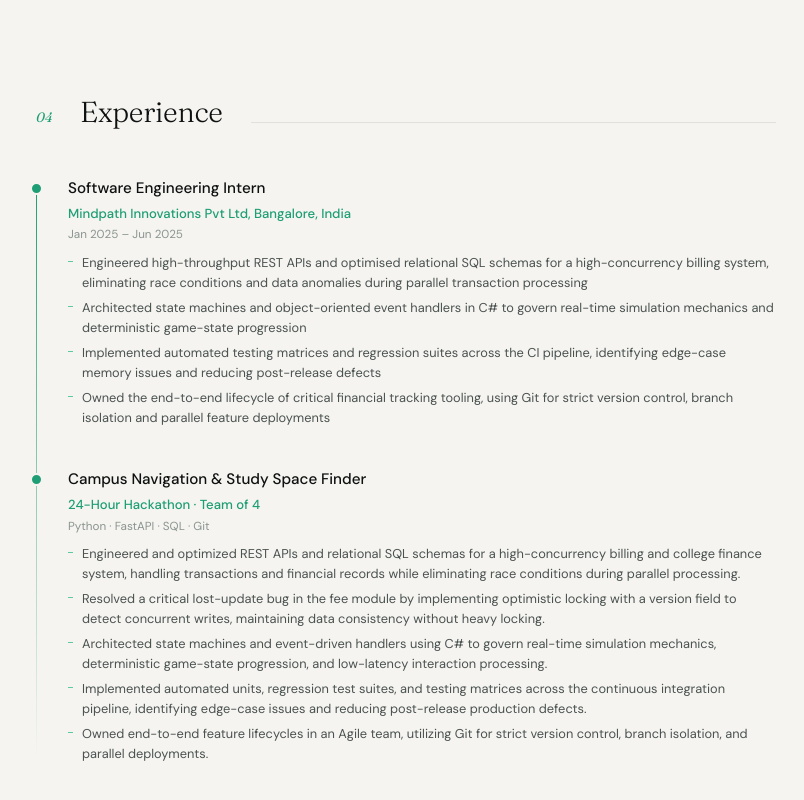
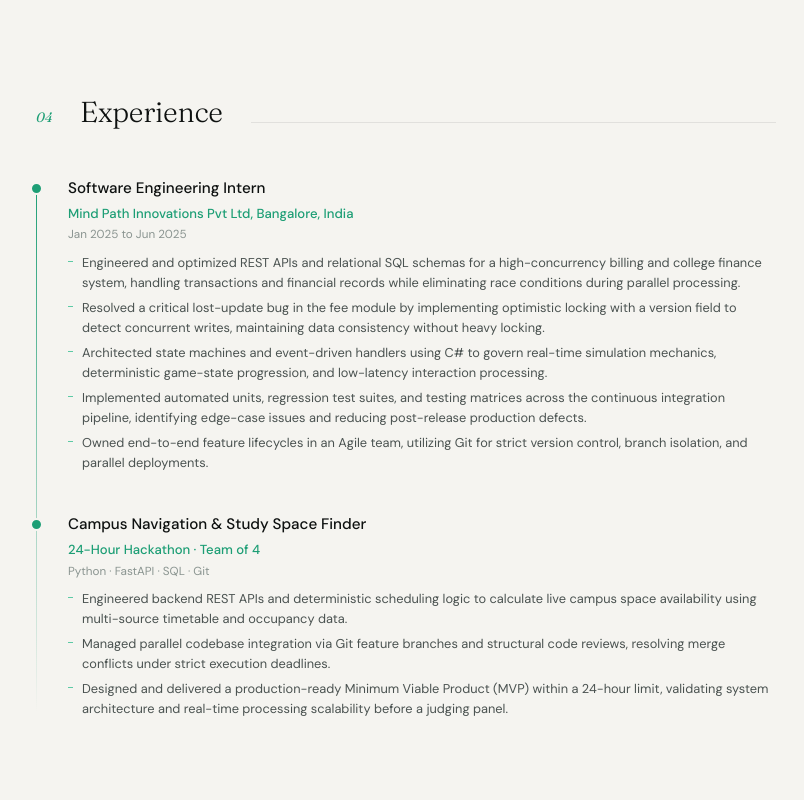
Before and after one commit to Pallavii-bharadwaj/pallavii-bharadwaj.github.io, a plain HTML site: page index.html in a window 1280 px wide. Shown: the part 3438-4238 px from the top of the page, without its empty margins (234-1038 px from the left). Drawn offline with Linux system fonts and the light colour scheme.

Commit message:
Refactor education and experience sections in index.html
Updated educational and work experience sections for clarity and consistency. Changed date formats and improved descriptions of responsibilities and achievements.

```diff
--- a/index.html
+++ b/index.html
@@ -255,7 +255,7 @@ footer a:hover{text-decoration:underline}
     </div>
     <div class="edu-grid">
       <div class="edu-card reveal d1">
-        <div class="edu-yr">Sep 2025 – Sep 2026</div>
+        <div class="edu-yr">Sep 2025 to Sep 2026</div>
         <div>
           <div class="edu-deg">MSc Data Science</div>
           <div class="edu-inst">University of York, UK</div>
@@ -264,7 +264,7 @@ footer a:hover{text-decoration:underline}
         <span class="edu-badge">In progress</span>
       </div>
       <div class="edu-card reveal d2">
-        <div class="edu-yr">Aug 2021 – Jul 2025</div>
+        <div class="edu-yr">Aug 2021 to Jul 2025</div>
         <div>
           <div class="edu-deg">BEng Computer Science</div>
           <div class="edu-inst">Atria Institute of Technology, India</div>
@@ -333,13 +333,14 @@ footer a:hover{text-decoration:underline}
     <div class="timeline">
       <div class="tl-item reveal d1">
         <div class="tl-role">Software Engineering Intern</div>
-        <div class="tl-org">Mindpath Innovations Pvt Ltd, Bangalore, India</div>
-        <div class="tl-date">Jan 2025 – Jun 2025</div>
+        <div class="tl-org">Mind Path Innovations Pvt Ltd, Bangalore, India</div>
+        <div class="tl-date">Jan 2025 to Jun 2025</div>
         <ul class="tl-bullets">
-          <li>Engineered high-throughput REST APIs and optimised relational SQL schemas for a high-concurrency billing system, eliminating race conditions and data anomalies during parallel transaction processing</li>
-          <li>Architected state machines and object-oriented event handlers in C# to govern real-time simulation mechanics and deterministic game-state progression</li>
-          <li>Implemented automated testing matrices and regression suites across the CI pipeline, identifying edge-case memory issues and reducing post-release defects</li>
-          <li>Owned the end-to-end lifecycle of critical financial tracking tooling, using Git for strict version control, branch isolation and parallel feature deployments</li>
+          <li>Engineered and optimized REST APIs and relational SQL schemas for a high-concurrency billing and college finance system, handling transactions and financial records while eliminating race conditions during parallel processing.</li>
+          <li>Resolved a critical lost-update bug in the fee module by implementing optimistic locking with a version field to detect concurrent writes, maintaining data consistency without heavy locking.</li>
+          <li>Architected state machines and event-driven handlers using C# to govern real-time simulation mechanics, deterministic game-state progression, and low-latency interaction processing.</li>
+          <li>Implemented automated units, regression test suites, and testing matrices across the continuous integration pipeline, identifying edge-case issues and reducing post-release production defects.</li>
+          <li>Owned end-to-end feature lifecycles in an Agile team, utilizing Git for strict version control, branch isolation, and parallel deployments.</li>
         </ul>
       </div>
       <div class="tl-item reveal d2">
@@ -347,15 +348,9 @@ footer a:hover{text-decoration:underline}
         <div class="tl-org">24-Hour Hackathon · Team of 4</div>
         <div class="tl-date">Python · FastAPI · SQL · Git</div>
         <ul class="tl-bullets">
-          <li>Engineered and optimized REST APIs and relational SQL schemas for a high-concurrency billing and college finance system, handling transactions
-and financial records while eliminating race conditions during parallel processing.</li>
-          <li>Resolved a critical lost-update bug in the fee module by implementing optimistic locking with a version field to detect concurrent writes, maintaining
-data consistency without heavy locking.</li>
-          <li>Architected state machines and event-driven handlers using C# to govern real-time simulation mechanics, deterministic game-state progression, and
-low-latency interaction processing.</li>
-          <li>Implemented automated units, regression test suites, and testing matrices across the continuous integration pipeline, identifying edge-case issues and
-reducing post-release production defects.</li>
-          <li>Owned end-to-end feature lifecycles in an Agile team, utilizing Git for strict version control, branch isolation, and parallel deployments.</li>
+          <li>Engineered backend REST APIs and deterministic scheduling logic to calculate live campus space availability using multi-source timetable and occupancy data.</li>
+          <li>Managed parallel codebase integration via Git feature branches and structural code reviews, resolving merge conflicts under strict execution deadlines.</li>
+          <li>Designed and delivered a production-ready Minimum Viable Product (MVP) within a 24-hour limit, validating system architecture and real-time processing scalability before a judging panel.</li>
         </ul>
       </div>
     </div>
```
